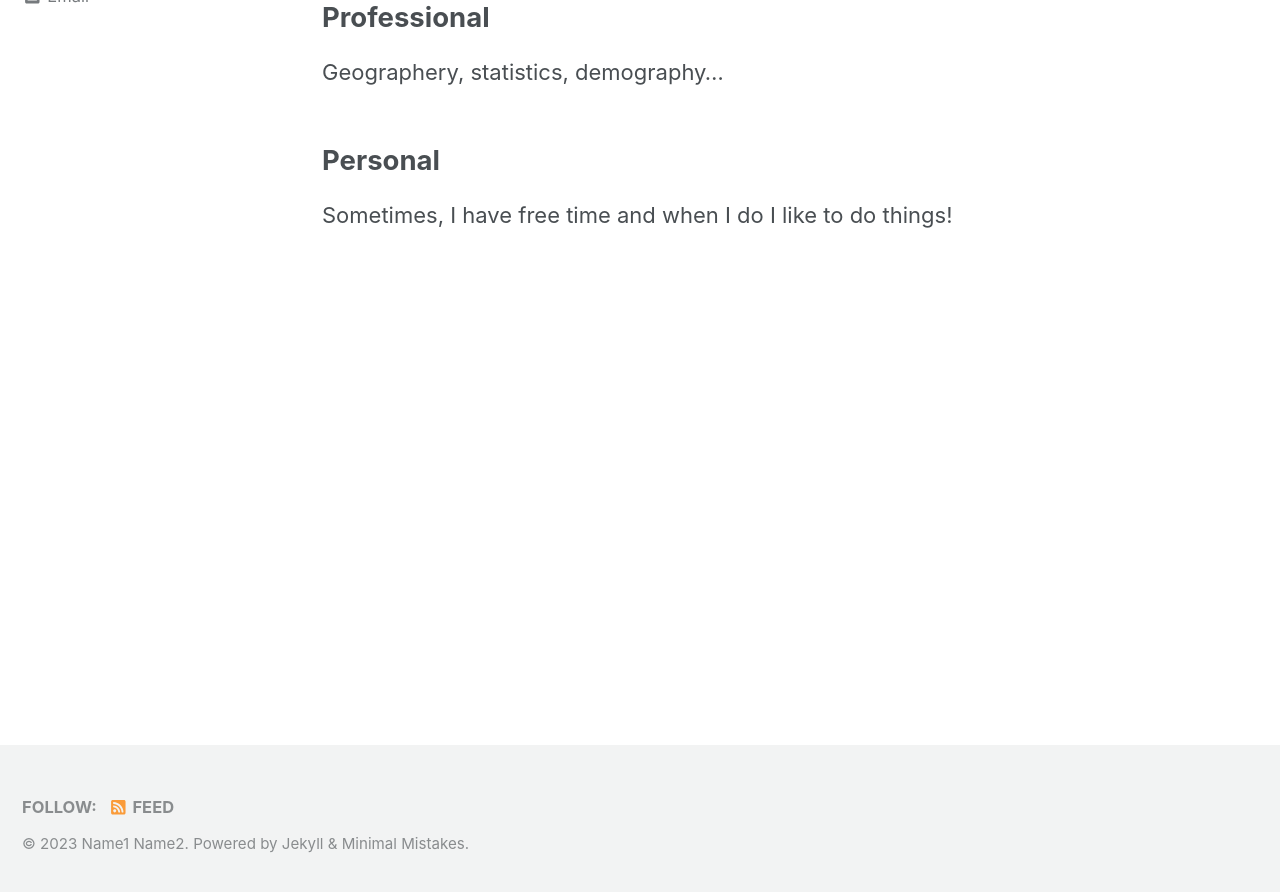
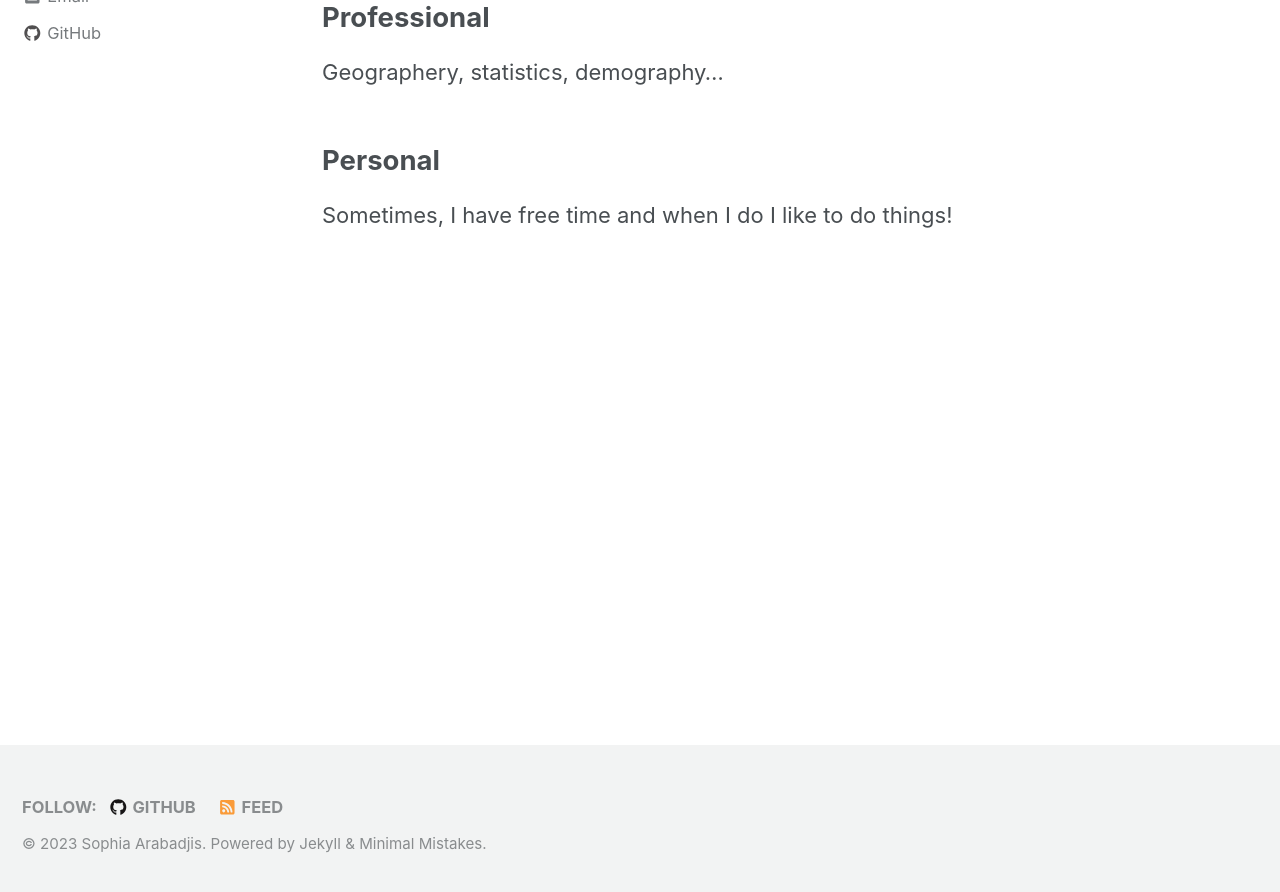
Before and after one commit to sarabadjis/sarabadjis.github.io, a Jekyll site: the page built from _pages/about.md, in a window 1280 px wide and 900 px high, scrolled down 253 px. Shown: the top 892 px of the window. Built offline with Jekyll 4.4.1, drawn with Linux system fonts in a browser that asks for light colours; nearby versions of some CDN libraries; some of the changed text lies outside the part shown.

Commit message:
Update _config.yml

```diff
--- a/_config.yml
+++ b/_config.yml
@@ -18,8 +18,8 @@ minimal_mistakes_skin    : "default" # "air", "aqua", "contrast", "dark", "dirt"
 locale                   : "en-US"
 title                    : "My Homepage"
 title_separator          : "-"
-name                     : "Name1 Name2"
-description              : "Name's academic homepage"
+name                     : "Sophia Arabadjis"
+description              : "Sophia's academic homepage"
 url                      : # the base hostname & protocol for your site e.g. "https://mmistakes.github.io"
 baseurl                  : # the subpath of your site, e.g. "/blog"
 repository               : # GitHub username/repo-name e.g. "mmistakes/minimal-mistakes"
@@ -100,12 +100,12 @@ analytics:
 
 # Site Author
 author:
-  name             : "Name1 Name2"
+  name             : "Sophia Arabadjis"
   avatar           : # path of avatar image, e.g. "/assets/images/bio-photo.jpg"
-  bio              : "Master of CSS"
+  bio              : "PhD Candidate in Geography"
   location         :
   employer         :
-  email            : "email@email.com"
+  email            : "sarabadjis@ucsb.edu"
   uri              :
   home             : # null (default), "absolute or relative url to link to author home"
   bitbucket        :
@@ -114,7 +114,7 @@ author:
   flickr           :
   facebook         :
   foursquare       :
-  github           :
+  github           : "sarabadjis"
   gitlab           :
   google_plus      :
   keybase          :
```
